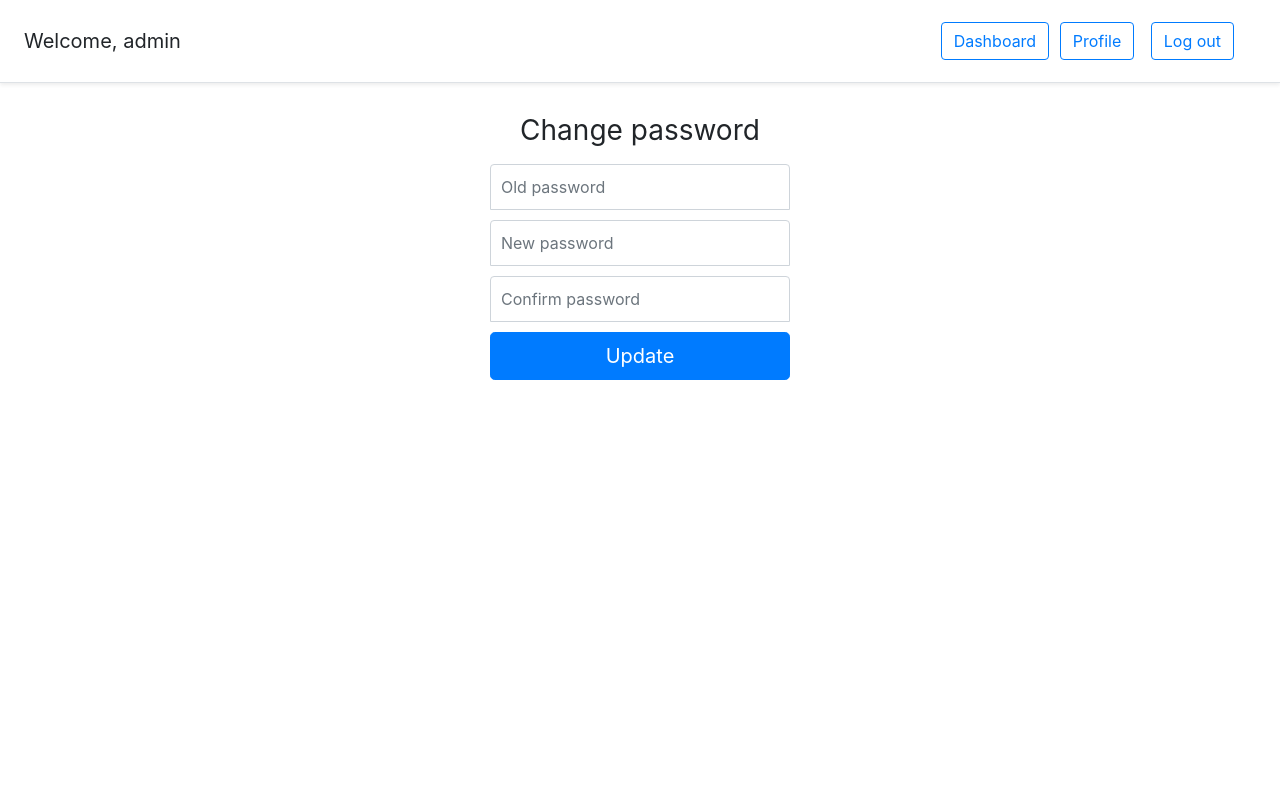
After one commit to faisalisafk/eggzamroom, a Django app: page /password_change/ in a window 1280 px wide. The commit adds this page. Run offline with Django 3.2, Linux system fonts and the light colour scheme; a user stored in the database is signed in; some libraries are stand-ins or nearby versions.

Commit message:
updated with dev

```diff
--- a/accounts/templates/accounts/header.html
+++ b/accounts/templates/accounts/header.html
@@ -26,7 +26,15 @@
     <h5 class="my-0 mr-md-auto font-weight-normal">
         {% if request.user.is_authenticated %}
         Welcome, {{request.user.username}}
-        {% else %} Welcome, guest
+        {% else %}
+        Welcome, Guest
         {% endif %}</h5>
+    <nav class="my-2 my-md-0 mr-md-3">
+        {% if request.user.is_authenticated %}
+        <a class="btn btn-outline-primary" href="/teacher/">Dashboard</a>
+        <a class="btn btn-outline-primary" href="/accounts/profile" style="margin:6px">Profile</a>
+        <a class="btn btn-outline-primary" href="/logout/" style="margin:6px">Log out</a>
 
+        {% endif %}
+    </nav>
 </div>
--- a/accounts/templates/accounts/login.html
+++ b/accounts/templates/accounts/login.html
@@ -97,7 +97,7 @@
   <div class="text-center mb-4">
     <!--<img class="mb-4" src="{{ site.baseurl }}/docs/{{ site.docs_version }}/assets/brand/bootstrap-solid.svg" alt="" width="72" height="72"> --> <!-- do we need icon? -->
     <h1 class="h3 mb-3 font-weight-normal">Log in</h1>
-    <p style="color: grey">Log into your account to get access to Get My Gadget.</p>
+    <p style="color: grey">Log into your account to get access to Exam Room.</p>
   </div>
 
   <div class="form-label-group">
@@ -127,6 +127,7 @@
   <button class="btn btn-lg btn-primary btn-block" type="submit">Log in</button>
   <p style="margin-top: 25px; text-align: center">Don't have an account?</p>
   <a href="{% url 'signup' %}" class="btn btn-lg btn-primary btn-block">Sign up now</a>
+  <a href="{% url 'password_reset' %}" style="text-align: center">Forgot your password?</a>
 </form>
 
 {% endblock content %}
--- /dev/null
+++ b/accounts/templates/registration/password_change.html
@@ -0,0 +1,52 @@
+{% include 'accounts/header.html' %}
+
+{% block content %}
+<style type="text/css">
+  .form-signin {
+    width: 100%;
+    max-width: 330px;
+    padding: 15px;
+    margin: auto;
+  }
+  .form-signin .checkbox {
+    font-weight: 400;
+  }
+  .form-signin .form-control {
+    position: relative;
+    box-sizing: border-box;
+    height: auto;
+    padding: 10px;
+    font-size: 16px;
+  }
+  .form-signin .form-control:focus {
+    z-index: 2;
+  }
+  .form-signin input[type="password"] {
+    margin-bottom: 10px;
+    border-bottom-right-radius: 0;
+    border-bottom-left-radius: 0;
+  }
+  .h3{
+    text-align: center;
+  }
+</style>
+
+<body>
+<form method="POST" class="form-signin">{% csrf_token %}
+  <h1 class="h3 mb-3 font-weight-normal">Change password</h1>
+    <input name="old_password" class="form-control" placeholder="Old password" type="password" id="id_old_password" required="true">
+    <input name="new_password1" class="form-control" placeholder="New password" type="password" id="id_new_password1" required="true">
+    <input name="new_password2" class="form-control" placeholder="Confirm password" type="password" id="id_new_password2" required="true">
+
+    {% for field in form %}
+      {% for error in field.errors %}
+        <p style="color: red">{{ error }}</p>
+      {% endfor %}
+    {% endfor %}
+
+  <button class="btn btn-lg btn-primary btn-block" type="submit">Update</button>
+</form>
+
+</body>
+
+{% endblock %}
--- /dev/null
+++ b/accounts/templates/registration/password_reset_subject.txt
@@ -0,0 +1 @@
+ExamRoom password reset
--- a/accounts/urls.py
+++ b/accounts/urls.py
@@ -6,4 +6,5 @@ urlpatterns = [
     path('login/', views.login_view, name='login.html'),
     path('signup/', views.signup_view, name='signup.html'),
     path('home/', views.home_view, name='home.html'),
+    path('profile/', views.profile_view, name='profile')
     ]
--- a/examroom/urls.py
+++ b/examroom/urls.py
@@ -15,9 +15,9 @@ Including another URLconf
 """
 from django.contrib import admin
 from django.urls import path, include
+from django.contrib.auth import views as auth_views
 
 from accounts.views import home_view, login_view, signup_view, logout_view, teacher_signup_view
-
 
 urlpatterns = [
     path('admin/', admin.site.urls),
@@ -30,4 +30,24 @@ urlpatterns = [
     path('signup/', signup_view, name='signup'),
     path('signup_teacher/', teacher_signup_view, name='signup_teacher'),
     path('logout/', logout_view, name='logout'),
+    # path('account/', include('django.contrib.auth.urls')), # This is the default django auth urls
+    # password change/reset django.contrib.auth.views
+    path('password_change/done/',
+         auth_views.PasswordChangeDoneView.as_view(template_name='registration/password_change_done.html'),
+         name='password_change_done'),
+
+    path('password_change/', auth_views.PasswordChangeView.as_view(template_name='registration/password_change.html'),
+         name='password_change'),
+
+    path('password_reset/done/',
+         auth_views.PasswordResetCompleteView.as_view(template_name='registration/password_reset_done.html'),
+         name='password_reset_done'),
+
+    path('reset/<uidb64>/<token>/', auth_views.PasswordResetConfirmView.as_view(), name='password_reset_confirm'),
+    path('password_reset/', auth_views.PasswordResetView.as_view(), name='password_reset'),
+
+    path('reset/done/',
+         auth_views.PasswordResetCompleteView.as_view(template_name='registration/password_reset_complete.html'),
+         name='password_reset_complete'),
+
 ]
```
Also changed, not shown: accounts/templates/accounts/profile.html (added, +57 -0 lines), accounts/templates/registration/password_change_done.html (added, +11 -0 lines), accounts/templates/registration/password_reset_complete.html (added, +12 -0 lines), accounts/templates/registration/password_reset_done.html (added, +20 -0 lines), accounts/templates/registration/password_reset_email.html (added, +12 -0 lines), accounts/templates/registration/password_reset_form.html (added, +45 -0 lines), accounts/views.py (+8 -2 lines), examroom/settings.py (+9 -4 lines), db.sqlite3, teacher/templates/header.html (line endings or trailing spaces), teacher/templates/teacher/exams.html (line endings or trailing spaces), teacher/templates/teacher/teacher_courses.html (line endings or trailing spaces), 1 other file.
